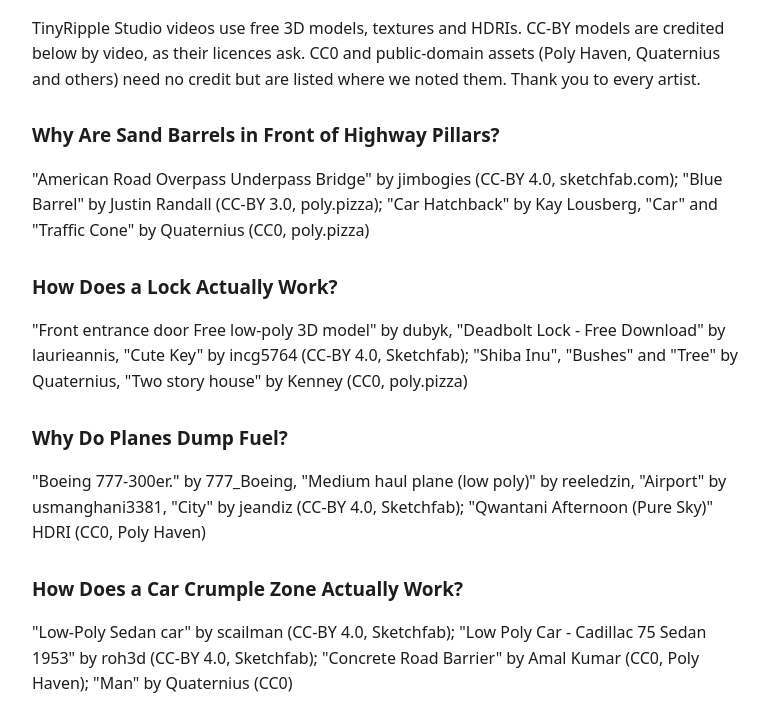
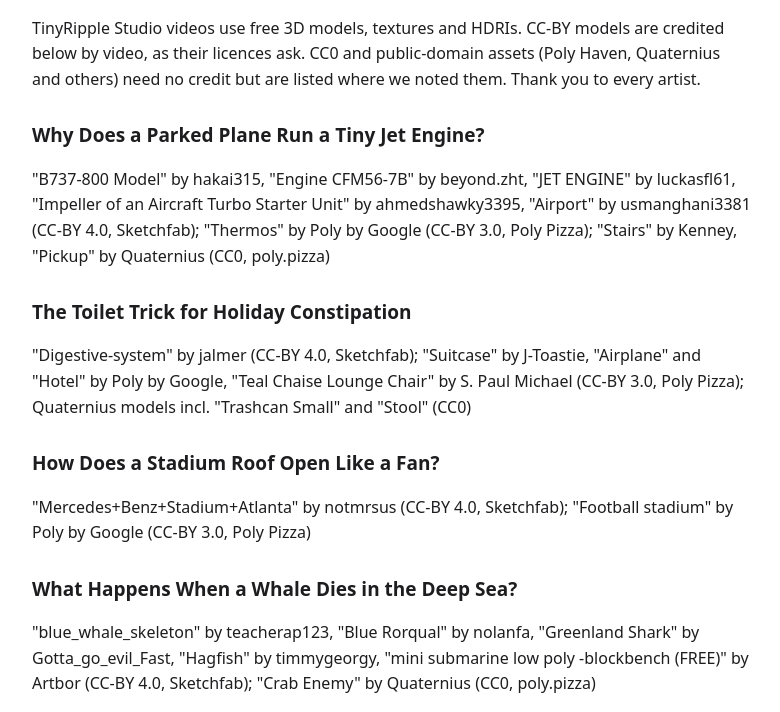
Before and after one commit to tinyripplestories-ux/tinyripplestories-ux.github.io, a plain HTML site: page credits.html in a window 1280 px wide. Shown: the part 88-800 px from the top of the page, without its empty margins (248-1028 px from the left). Drawn offline with Linux system fonts and the light colour scheme.

Commit message:
Add files via upload

```diff
--- a/credits.html
+++ b/credits.html
@@ -1,5 +1,9 @@
 <!doctype html><html lang="en"><head><meta charset="utf-8"><meta name="viewport" content="width=device-width,initial-scale=1"><title>3D Model Credits</title><link rel="stylesheet" href="style.css"></head><body>
 <h1>3D model credits</h1><p>TinyRipple Studio videos use free 3D models, textures and HDRIs. CC-BY models are credited below by video, as their licences ask. CC0 and public-domain assets (Poly Haven, Quaternius and others) need no credit but are listed where we noted them. Thank you to every artist.</p>
+<h2>Why Does a Parked Plane Run a Tiny Jet Engine?</h2><p>&quot;B737-800 Model&quot; by hakai315, &quot;Engine CFM56-7B&quot; by beyond.zht, &quot;JET ENGINE&quot; by luckasfl61, &quot;Impeller of an Aircraft Turbo Starter Unit&quot; by ahmedshawky3395, &quot;Airport&quot; by usmanghani3381 (CC-BY 4.0, Sketchfab); &quot;Thermos&quot; by Poly by Google (CC-BY 3.0, Poly Pizza); &quot;Stairs&quot; by Kenney, &quot;Pickup&quot; by Quaternius (CC0, poly.pizza)</p>
+<h2>The Toilet Trick for Holiday Constipation</h2><p>&quot;Digestive-system&quot; by jalmer (CC-BY 4.0, Sketchfab); &quot;Suitcase&quot; by J-Toastie, &quot;Airplane&quot; and &quot;Hotel&quot; by Poly by Google, &quot;Teal Chaise Lounge Chair&quot; by S. Paul Michael (CC-BY 3.0, Poly Pizza); Quaternius models incl. &quot;Trashcan Small&quot; and &quot;Stool&quot; (CC0)</p>
+<h2>How Does a Stadium Roof Open Like a Fan?</h2><p>&quot;Mercedes+Benz+Stadium+Atlanta&quot; by notmrsus (CC-BY 4.0, Sketchfab); &quot;Football stadium&quot; by Poly by Google (CC-BY 3.0, Poly Pizza)</p>
+<h2>What Happens When a Whale Dies in the Deep Sea?</h2><p>&quot;blue_whale_skeleton&quot; by teacherap123, &quot;Blue Rorqual&quot; by nolanfa, &quot;Greenland Shark&quot; by Gotta_go_evil_Fast, &quot;Hagfish&quot; by timmygeorgy, &quot;mini submarine low poly -blockbench (FREE)&quot; by Artbor (CC-BY 4.0, Sketchfab); &quot;Crab Enemy&quot; by Quaternius (CC0, poly.pizza)</p>
 <h2>Why Are Sand Barrels in Front of Highway Pillars?</h2><p>&quot;American Road Overpass Underpass Bridge&quot; by jimbogies (CC-BY 4.0, sketchfab.com); &quot;Blue Barrel&quot; by Justin Randall (CC-BY 3.0, poly.pizza); &quot;Car Hatchback&quot; by Kay Lousberg, &quot;Car&quot; and &quot;Traffic Cone&quot; by Quaternius (CC0, poly.pizza)</p>
 <h2>How Does a Lock Actually Work?</h2><p>&quot;Front entrance door Free low-poly 3D model&quot; by dubyk, &quot;Deadbolt Lock - Free Download&quot; by laurieannis, &quot;Cute Key&quot; by incg5764 (CC-BY 4.0, Sketchfab); &quot;Shiba Inu&quot;, &quot;Bushes&quot; and &quot;Tree&quot; by Quaternius, &quot;Two story house&quot; by Kenney (CC0, poly.pizza)</p>
 <h2>Why Do Planes Dump Fuel?</h2><p>&quot;Boeing 777-300er.&quot; by 777_Boeing, &quot;Medium haul plane (low poly)&quot; by reeledzin, &quot;Airport&quot; by usmanghani3381, &quot;City&quot; by jeandiz (CC-BY 4.0, Sketchfab); &quot;Qwantani Afternoon (Pure Sky)&quot; HDRI (CC0, Poly Haven)</p>
@@ -33,4 +37,6 @@
 <h2>How Do Fish Survive Where Submarines Get Crushed?</h2><p>&quot;CC0 Tanaka&#x27;s Snailfish, Liparis tanakai&quot; by ffish.asia / floraZia.com (CC0); &quot;Mariana Snailfish&quot; by fishguy, &quot;Doc Ricketts ROV&quot; by MBARI, &quot;Submarine Low-poly&quot; by Natali_Voitova, &quot;Low Poly Fish - Seabass&quot; by Sibience, &quot;Soda can&quot; by Fridge (all CC-BY 4.0, sketchfab.com); textures and scans &quot;Coast Sand 01&quot;, &quot;Coast Rocks 05&quot;, &quot;Rock Moss Set 02&quot; by Poly Haven (CC0)</p>
 <h2>Where Does Poop Go on the Space Station?</h2><p>&quot;International Space Station&quot;, &quot;Astronaut&quot;, &quot;Toilet&quot;, &quot;Satellite&quot; by Poly by Google, CC-BY 3.0 (poly.pizza)</p>
 <h2>The Submarine That Sank With Lunch Inside</h2><p>&quot;Boat&quot;, &quot;Thermos&quot; and &quot;Mug&quot; by Poly by Google (CC-BY 3.0); &quot;Microscope&quot; by Colonel Cthulu; &quot;Blocks Lab Equipment&quot; by Don Carson; &quot;Lab Equipment&quot; by matt bower; &quot;Apple&quot; by jeremy (CC-BY, poly.pizza); &quot;Man&quot; and &quot;Swordfish&quot; by Quaternius, &quot;Sandwich&quot; by Kenney (CC0)</p>
+<h2>Why Do We Talk Ourselves Out of Good Ideas?</h2><p>&quot;Penguin&quot;, &quot;Iceberg&quot; by Poly by Google; &quot;Swimming Seal&quot; by Google Data Arts Team; &quot;Laptop / MacBook Pro&quot; by Alex Safayan (CC-BY 3.0, poly.pizza); &quot;Small Table&quot; and &quot;Man&quot; by Quaternius (CC0)</p>
+<h2>How Does a Jet Stop With a Stack of Discs?</h2><p>&quot;Medium haul plane (low poly)&quot; by reeledzin, &quot;Airport&quot; by usmanghani3381, &quot;Landing Gear&quot; by vmsgarrido, &quot;Airport baggage equipment (cart) lowpoly&quot; by menX1151 (CC-BY 4.0, Sketchfab); &quot;Fire Truck&quot; by Ivan Klus (CC-BY 3.0, poly.pizza); &quot;Worker&quot; by Quaternius (CC0, poly.pizza)</p>
 <footer>Contact: tinyripplestories@gmail.com · <a href="index.html">Home</a></footer></body></html>
```
